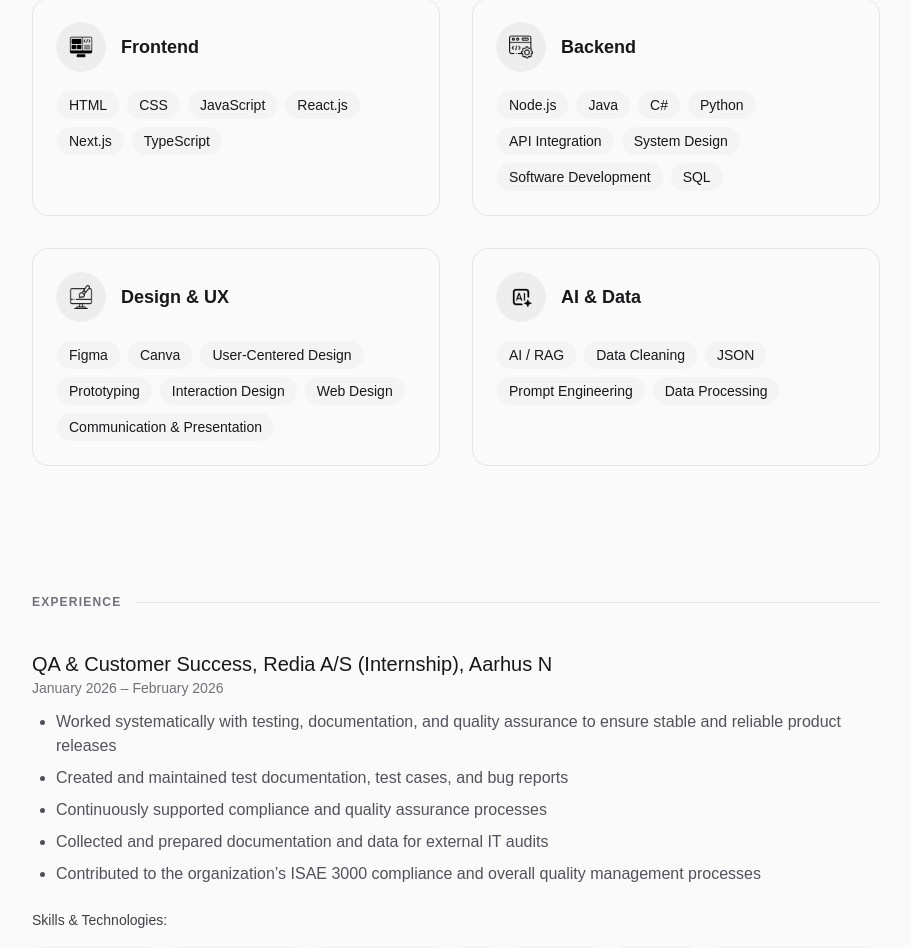
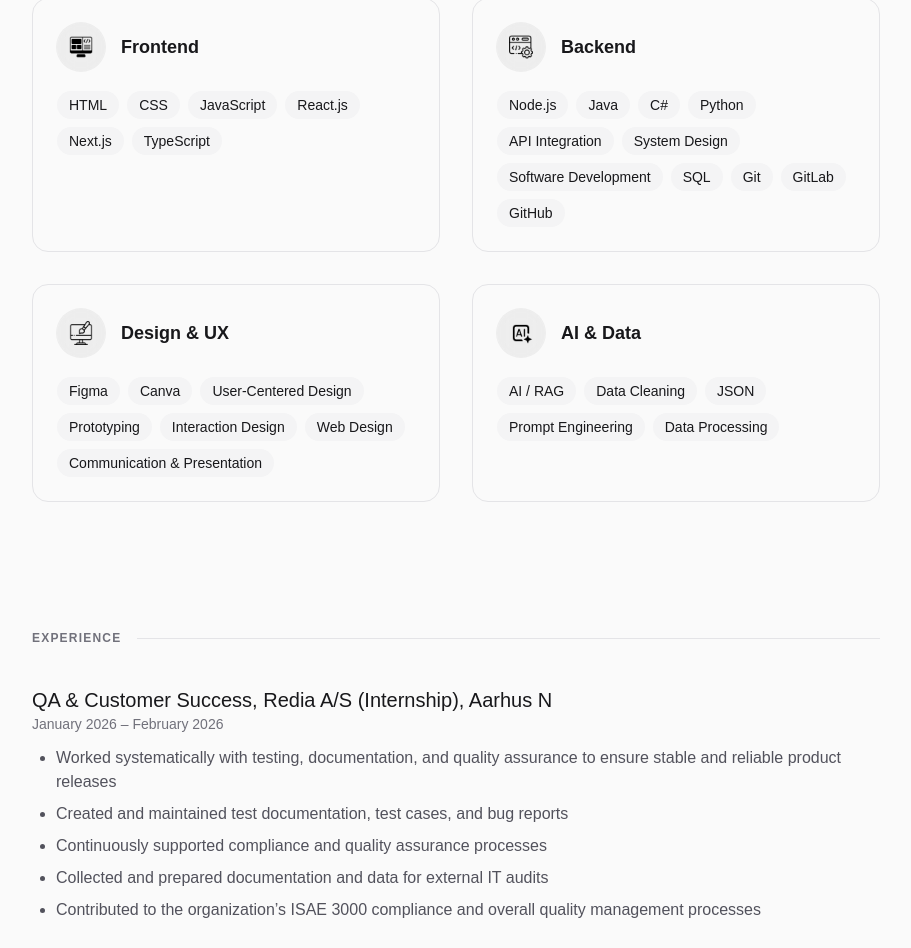
Before and after one commit to sofie-kirk22/my-cv, a Next.js app: page /my-cv/ in a window 1280 px wide. Shown: the part 3029-3977 px from the top of the page, without its empty margins (184-1095 px from the left). Built offline with nearby package versions, Linux system fonts and the light colour scheme; a web font is replaced by a local one.

Commit message:
updated skillsmap

```diff
--- a/app/components/skillsMap.tsx
+++ b/app/components/skillsMap.tsx
@@ -33,7 +33,7 @@ export default function SkillsMap() {
         {
             title: "Backend",
             icon: <Icon darkSrc="/my-cv/coding.png" alt="Backend" lightSrc="/my-cv/coding_black.png" />,
-            items: ["Node.js", "Java", "C#", "Python", "API Integration", "System Design", "Software Development", "SQL"],
+            items: ["Node.js", "Java", "C#", "Python", "API Integration", "System Design", "Software Development", "SQL", "Git", "GitLab", "GitHub"],
         },
         {
             title: "Design & UX",
```
